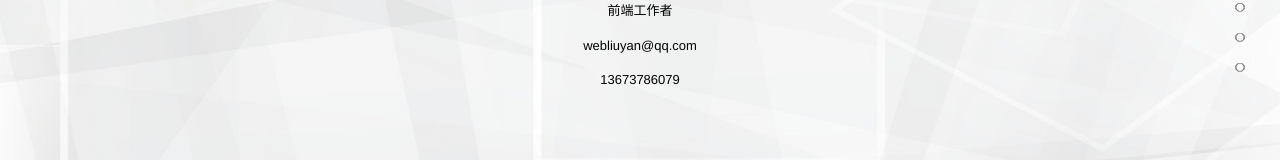
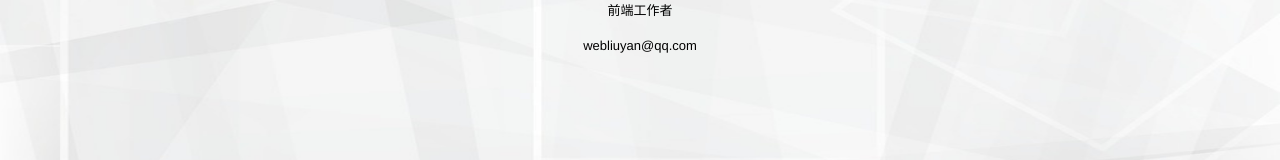
Before and after one commit to lioyan/old_blog, a plain HTML site: page index.html in a window 1280 px wide. Shown: the part 407-567 px from the top of the page. Drawn offline with Linux system fonts and the light colour scheme.

Commit message:
Update index.html

```diff
--- a/index.html
+++ b/index.html
@@ -54,7 +54,6 @@
 						<p id="home_info3">24岁</p>
 						<p id="home_info4">前端工作者</p>
 						<p id="home_info5">webliuyan@qq.com</p>
-                        <p id="home_info6">13673786079</p>
 					</div>
 				</div>
 			</div>
```
